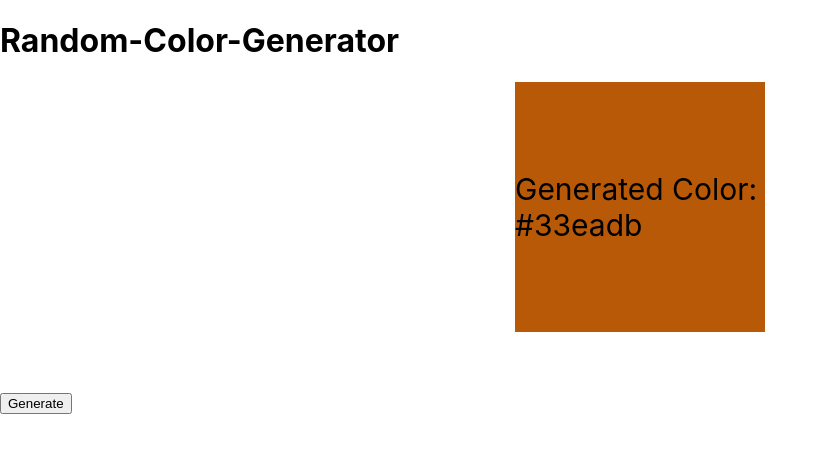
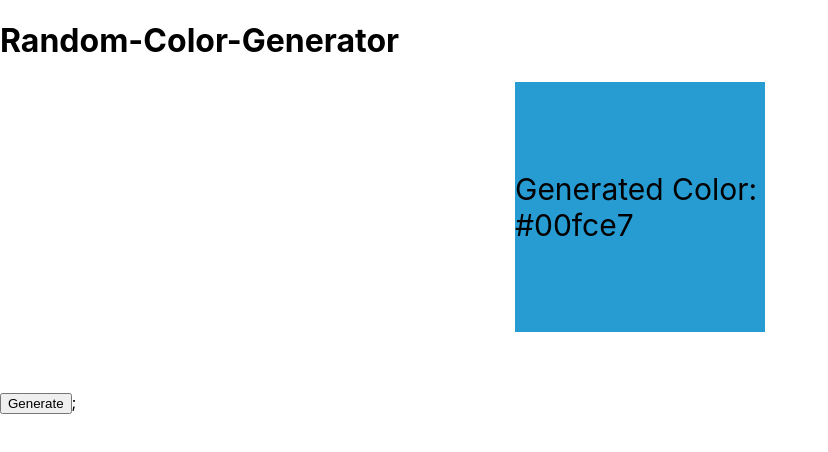
Before and after one commit to michaels90up/react-random-color-generator, a React (Create React App) app: page / in a window 1280 px wide. Shown: the top 452 px of the page, without its empty margins (0-828 px from the left). Built offline with nearby package versions, Linux system fonts and the light colour scheme.

Commit message:
Update state refer

```diff
--- a/src/App.js
+++ b/src/App.js
@@ -3,7 +3,7 @@ import randomColor from 'randomcolor';
 import { useState } from 'react';
 
 function App() {
-  const [color, setColor] = useState(randomColor());
+  const [color, setColor] = useState('');
   return (
     <div>
       <h1>Random-Color-Generator</h1>
@@ -24,6 +24,7 @@ function App() {
       <br />
       <br />
       <br />
+      <div>
         <button
           onClick={() => {
             const newColor = randomColor();
@@ -32,6 +33,8 @@ function App() {
         >
           Generate
         </button>
+        {color};
+      </div>
       <br />
       <br />
     </div>
```
Lines whose indentation alone changed are shown as unchanged.
